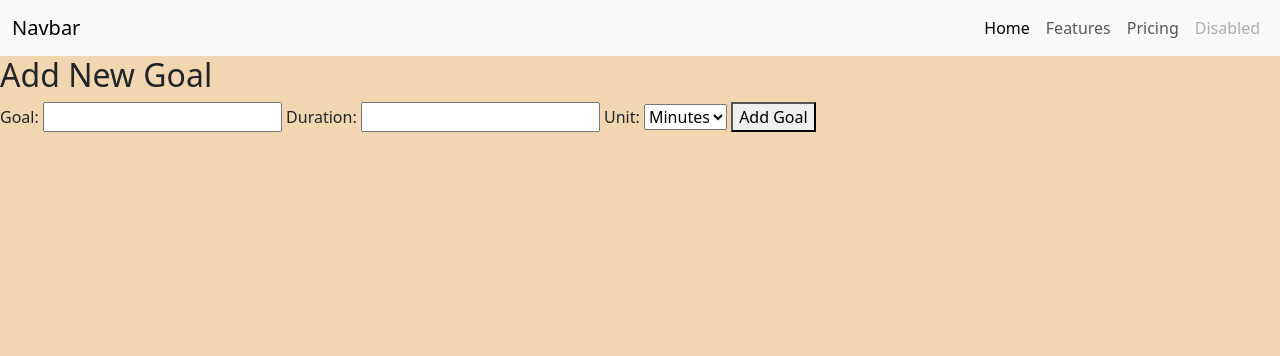
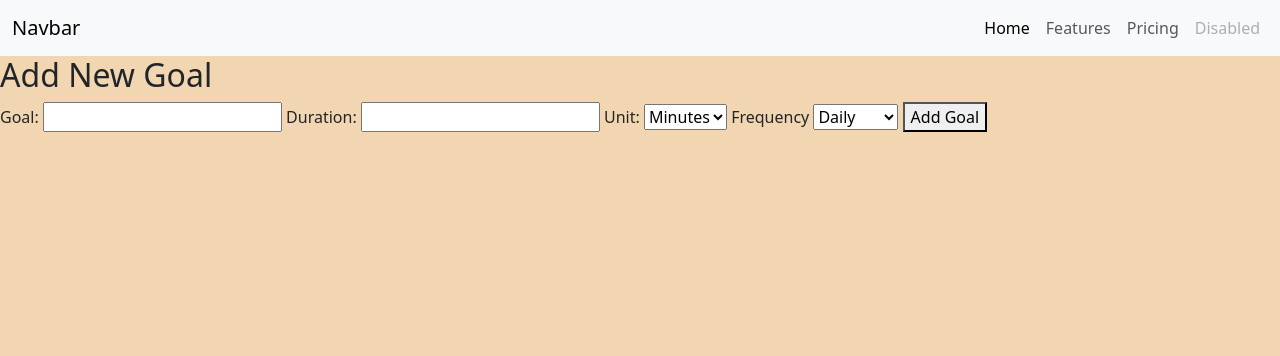
Before and after one commit to jokatty/TargetTrail, a Flask app: page /new_goal in a window 1280 px wide. Shown: the top 356 px of the page. Run offline with Flask 3, Linux system fonts and the light colour scheme.

Commit message:
add new input field

```diff
--- a/app/templates/new_goal.html
+++ b/app/templates/new_goal.html
@@ -12,6 +12,13 @@
     <option value="minutes">Minutes</option>
     <option value="hours">Hours</option>
   </select>
+  <label for="frequency">Frequency</label>
+  <select id="frequency" name="frequency" required>
+    <option value="daily">Daily</option>
+    <option value="weekly">Weekly</option>
+    <option value="monthly">Monthly</option>
+    <option value="yearly">Yearly</option>
+  </select>
 
   <button type="submit">Add Goal</button>
 </form>
```
